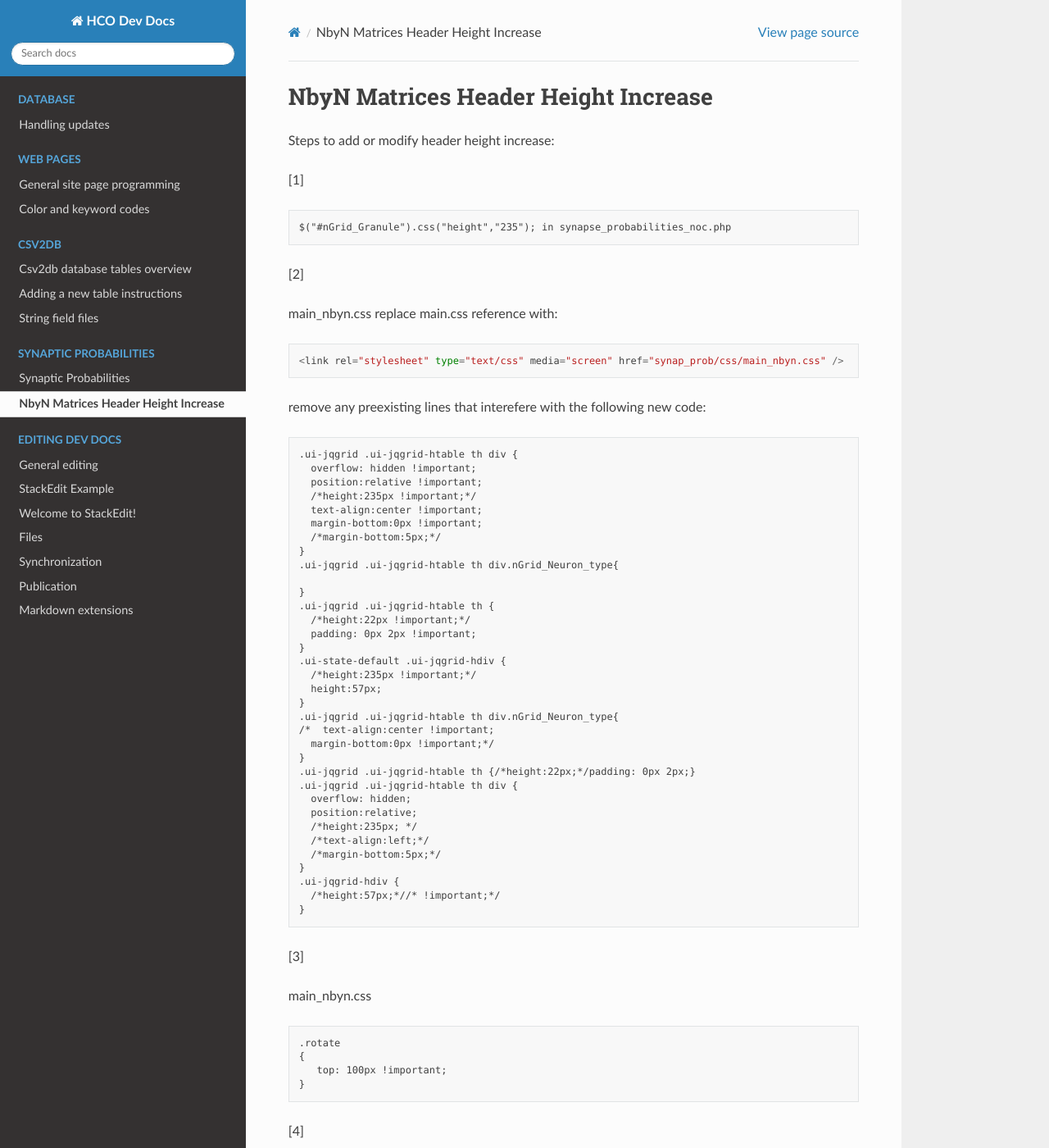
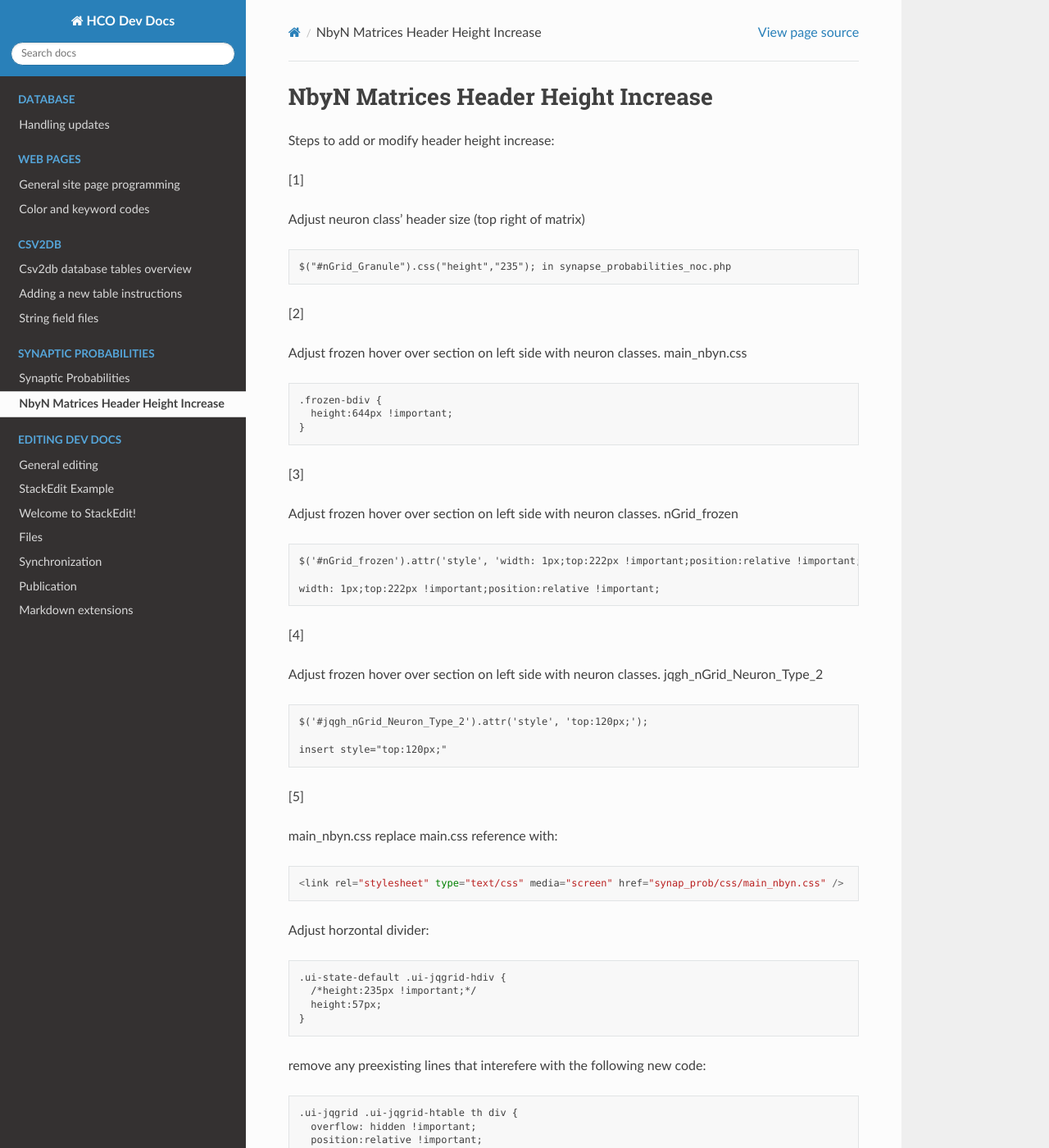
Before and after one commit to Hippocampome-Org/hco_dev_docs, a Sphinx documentation site: the page built from docs/synaptic_probabilities/header_height.md, in a window 1280 px wide and 1400 px high. Shown: the whole window at 82% size. Built offline with Sphinx 7.4.7 and the Read the Docs theme 2.0.0, drawn with Linux system fonts in a browser that asks for light colours; some of the changed text lies outside the part shown.

Commit message:
update 3

````diff
--- a/docs/synaptic_probabilities/header_height.md
+++ b/docs/synaptic_probabilities/header_height.md
@@ -4,16 +4,55 @@ NbyN Matrices Header Height Increase
 Steps to add or modify header height increase:
 
 [1]
+
+Adjust neuron class' header size (top right of matrix)
 ```
 $("#nGrid_Granule").css("height","235"); in synapse_probabilities_noc.php
 ```
 
 [2]
 
+Adjust frozen hover over section on left side with neuron classes.
+main_nbyn.css
+```
+.frozen-bdiv {
+  height:644px !important;
+}
+```
+
+[3]
+
+Adjust frozen hover over section on left side with neuron classes.
+nGrid_frozen
+```
+$('#nGrid_frozen').attr('style', 'width: 1px;top:222px !important;position:relative !important;');
+
+width: 1px;top:222px !important;position:relative !important;
+```
+
+[4]
+
+Adjust frozen hover over section on left side with neuron classes.
+jqgh_nGrid_Neuron_Type_2
+```
+$('#jqgh_nGrid_Neuron_Type_2').attr('style', 'top:120px;');
+
+insert style="top:120px;"
+```
+
+[5]
+
 main_nbyn.css
 replace main.css reference with:
 ```
 <link rel="stylesheet" type="text/css" media="screen" href="synap_prob/css/main_nbyn.css" />
+```
+Adjust horzontal divider:
+```
+.ui-state-default .ui-jqgrid-hdiv {
+  /*height:235px !important;*/
+  height:57px;
+}
 ```
 remove any preexisting lines that interefere with the following
 new code:
@@ -33,10 +72,6 @@ new code:
   /*height:22px !important;*/
   padding: 0px 2px !important;
 }
-.ui-state-default .ui-jqgrid-hdiv {
-  /*height:235px !important;*/
-  height:57px;
-}
 .ui-jqgrid .ui-jqgrid-htable th div.nGrid_Neuron_type{
 /*  text-align:center !important;
   margin-bottom:0px !important;*/
@@ -70,19 +105,11 @@ $('#jqgh_nGrid_Granule').attr('style', 'width: 235px; left:-70px; top: 76px !imp
 ```
 Reference: https://stackoverflow.com/questions/2655925/how-to-apply-important-using-css
 
-[5]
-
-nGrid_frozen
-```
-$('#nGrid_frozen').attr('style', 'width: 1px;top:222px !important;position:relative !important;');
-
-width: 1px;top:222px !important;position:relative !important;
-```
-[6]
+[8]
 ```
 $("#ui-jqgrid-labels").css("height","235");
 ```
-[7]
+[9]
 
 main_nbyn.css
 ```
@@ -96,22 +123,7 @@ main_nbyn.css
 
 position: absolute; height: 257px; top: 0px; left: 0px;z-index:5;
 ```
-[8]
 
-jqgh_nGrid_Neuron_Type_2
-```
-$('#jqgh_nGrid_Neuron_Type_2').attr('style', 'top:120px;');
-
-insert style="top:120px;"
-```
-[9]
-
-main_nbyn.css
-```
-.frozen-bdiv {
-  height:644px !important;
-}
-```
 [10]
 ```
 .ui-jqgrid-hdiv {
````
Also changed, not shown: other parts of docs/synaptic_probabilities/header_height.md (+2 -2 lines).
